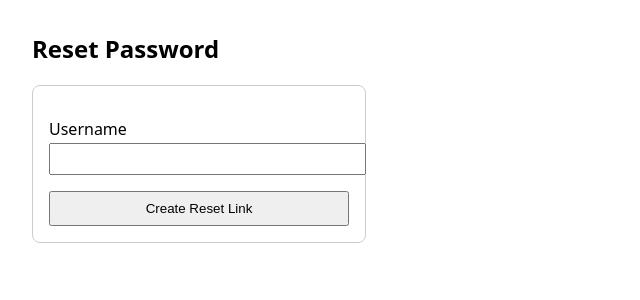
After one commit to swordfish098/Triple-T-s-Rewards-daniel, a Flask app: page /reset_password in a window 1280 px wide. The commit adds this page. Shown: the top 300 px of the page, without its empty margins (0-640 px from the left). Run offline with Flask 3, Linux system fonts and the light colour scheme.

Commit message:
added password reset functionality with a reset token template

```diff
--- a/auth/routes.py
+++ b/auth/routes.py
@@ -1,44 +1,22 @@
 # auth/routes.py
 from urllib.parse import urlparse, urljoin
-
 from flask import Blueprint, render_template, request, redirect, url_for, flash
 from flask_login import login_user, logout_user, login_required, current_user
-
 from models import User, Role  # Role has DRIVER, SPONSOR, ADMINISTRATOR
+from datetime import datetime, timedelta
+from extensions import db
+from sqlalchemy import or_
 
 auth_bp = Blueprint("auth", __name__, template_folder="../templates")
 
-def _is_safe_url(target):
+
+LOCKOUT_ATTEMPTS = 3
+RESET_TOKEN_TTL_MINUTES = 30
+
+def _is_safe_url(target: str) -> bool:
     ref = urlparse(request.host_url)
     test = urlparse(urljoin(request.host_url, target))
     return test.scheme in ("http", "https") and ref.netloc == test.netloc
-
-@auth_bp.route("/login", methods=["GET", "POST"])
-def login():
-    if current_user.is_authenticated:
-        # Already logged in → send them to their dashboard by role
-        return _redirect_by_role(current_user)
-
-    if request.method == "POST":
-        username = request.form.get("username", "").strip()
-        password = request.form.get("password", "")
-
-        user = User.query.filter_by(USERNAME=username).first()
-        if user and user.check_password(password):
-            login_user(user)
-            flash("Login successful!", "success")
-
-            # respect ?next= if present and safe
-            nxt = request.args.get("next")
-            if nxt and _is_safe_url(nxt):
-                return redirect(nxt)
-
-            # otherwise send to role dashboard
-            return _redirect_by_role(user)
-
-        flash("Invalid username or password", "danger")
-
-    return render_template("common/login.html")  # a shared login template
 
 def _redirect_by_role(user):
     role = getattr(user, "USER_TYPE", None)
@@ -49,9 +27,114 @@ def _redirect_by_role(user):
     # default → driver
     return redirect(url_for("driver_bp.dashboard"))
 
+
+@auth_bp.route("/login", methods=["GET", "POST"])
+def login():
+    if current_user.is_authenticated:
+        return _redirect_by_role(current_user)
+
+    if request.method == "POST":
+        username = request.form.get("username", "").strip()
+        password = request.form.get("password", "")
+
+        user = User.query.filter_by(USERNAME=username).first()
+        if not user:
+            flash("Invalid username or password", "danger")
+            return render_template("common/login.html")
+
+        if user.is_account_locked():
+            flash("Account locked due to too many failed login attempts. Please try again later.", "danger")
+            return render_template("common/login.html")
+
+        if not user.check_password(password):
+            user.register_failed_attempt()
+            db.session.commit()
+            if user.is_account_locked():
+                flash("Account locked due to too many failed login attempts. Please try again later.", "danger")
+            else:
+                remaining = max(0, LOCKOUT_ATTEMPTS - user.FAILED_ATTEMPTS)
+                flash(f"Invalid username or password. {remaining} attempts remaining.", "danger")
+            # otherwise send to role dashboard
+            return render_template("common/login.html")
+
+        #on successful login
+        user.clear_failed_attempts()
+        db.session.commit()
+        login_user(user)
+        flash("Login successful!", "success")
+
+        next_page = request.args.get("next")
+        if next_page and _is_safe_url(next_page):
+            return redirect(next_page)
+        return _redirect_by_role(user)
+    return render_template("common/login.html")  # a shared login template
+
+
 @auth_bp.get("/logout")
 @login_required
 def logout():
     logout_user()
     flash("You have been logged out.", "info")
     return redirect(url_for("auth.login"))
+
+
+
+@auth_bp.route("/reset_password", methods=["GET", "POST"])
+def reset_password():
+    if request.method == "POST":
+        identifier = request.form.get("username", "").strip()
+        user = User.query.filter_by(USERNAME=identifier).first()
+        if not user:
+            flash("Username not found.", "danger")
+            return render_template("common/reset_password.html")
+        token = user.generate_reset_token()
+        db.session.commit()
+
+        reset_url = url_for("auth.reset_token", token=token, _external=True)
+        flash(f"Password reset link (valid for {RESET_TOKEN_TTL_MINUTES} minutes): {reset_url}", "info")
+        return redirect(url_for("auth.reset_password"))
+    return render_template("common/reset_password.html")
+
+def reset_request():
+    if request.method == "POST":
+        identifier = request.form.get("username", "").strip()
+        user = User.query.filter(or_(User.USERNAME == identifier, User.USERNAME== identifier)).first()
+        if not user:
+            flash("Username not found.", "danger")
+            return render_template("common/reset_password.html")
+        token = user.generate_reset_token()
+        db.session.commit()
+
+        reset_url = url_for("auth.reset_token", token=token, _external=True)
+        flash(f"Password reset link (valid for {RESET_TOKEN_TTL_MINUTES} minutes): {reset_url}", "info")
+        return redirect(url_for("auth.reset_password"))
+
+@auth_bp.route("/reset/<token>", methods=["GET", "POST"])
+def reset_token(token: str):
+    user = User.query.filter_by(RESET_TOKEN=token).first()
+
+    if not user or not user.RESET_TOKEN_CREATED_AT:
+        flash("Invalid or expired token.", "danger")
+        return redirect(url_for("auth.reset_password"))
+
+    if datetime.utcnow() > user.RESET_TOKEN_CREATED_AT + timedelta(minutes=RESET_TOKEN_TTL_MINUTES):
+        user.clear_reset_token()
+        db.session.commit()
+        flash("Token has expired Please request a new one.", "warning")
+        return redirect(url_for("auth.reset_password"))
+
+    if request.method == "POST":
+        new_password = request.form.get("password","")
+        confirm_password = request.form.get("confirm_password","")
+        if not new_password or new_password != confirm_password:
+            flash("Passwords do not match or are empty.", "danger")
+            return render_template("common/reset_with_token.html", token=token)
+
+        user.set_password(new_password)
+        user.clear_reset_token()
+        user.clear_failed_attempts()  # also clear failed attempts on password reset
+        db.session.commit()
+        flash("Password has been reset. You can now log in.", "success")
+        return redirect(url_for("auth.login"))
+
+    return render_template("common/reset_with_token.html", token=token)
--- a/templates/common/login.html
+++ b/templates/common/login.html
@@ -15,6 +15,7 @@
     <label>Password</label>
     <input type="password" name="password" required>
     <button type="submit">Login</button>
+    <p><a href="{{ url_for('auth.reset_password') }}">Forgot your password?</a></p>
     <p><a href="/">Back</a></p>
   </form>
 
--- /dev/null
+++ b/templates/common/reset_password.html
@@ -0,0 +1,23 @@
+<!doctype html>
+<html>
+<head>
+  <meta charset="utf-8">
+  <title>Reset Password</title>
+  <link rel="stylesheet" href="{{ url_for('static', filename='css/style.css') }}">
+</head>
+<body style="font-family: system-ui; margin:2rem;">
+  <h2>Reset Password</h2>
+  <form method="POST">
+    <input type="hidden" name="csrf_token" value="{{ csrf_token() }}">
+    <label>Username</label>
+    <input name="username" required>
+    <button type="submit">Create Reset Link</button>
+  </form>
+
+  {% with messages = get_flashed_messages(with_categories=true) %}
+    {% for category, message in messages %}
+      <div class="flash-messages {{ category }}">{{ message }}</div>
+    {% endfor %}
+  {% endwith %}
+</body>
+</html>
```
Also changed, not shown: models.py (+37 -5 lines), templates/common/reset_with_token.html (added, +25 -0 lines).
